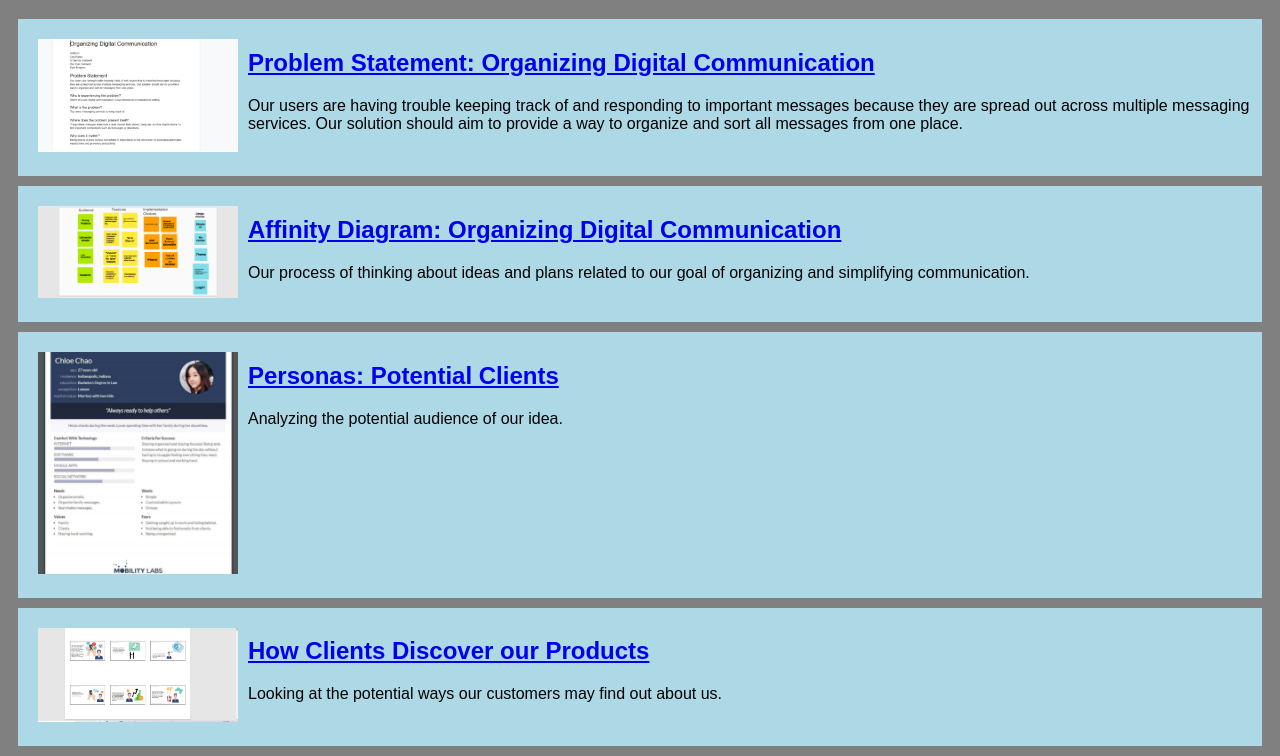
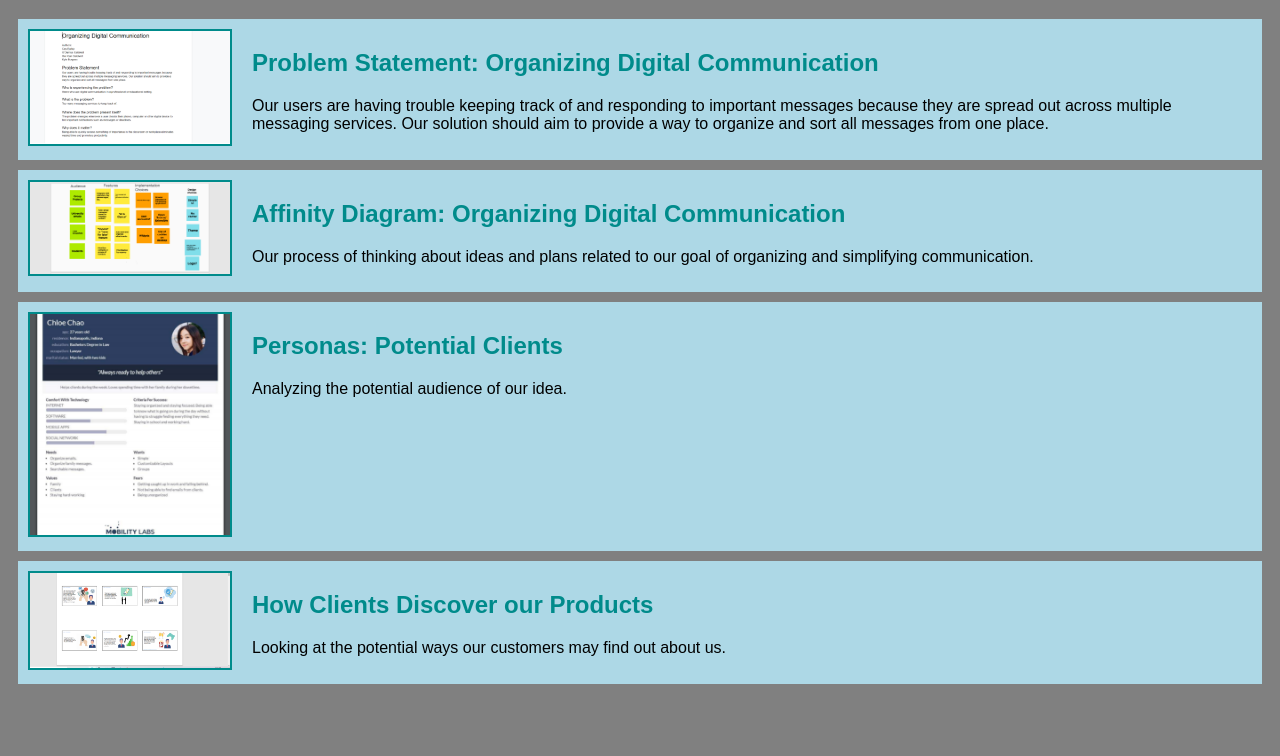
Before and after one commit to ocaldwell1/ocaldwell1.github.io, a plain HTML site: page index.html in a window 1280 px wide. Shown: the part 61-817 px from the top of the page. Drawn offline with Linux system fonts and the light colour scheme.

Commit message:
Add files via upload

```diff
--- a/styles.css
+++ b/styles.css
@@ -12,10 +12,15 @@ body {
 
  .assignment img{
             width: 200px;
-            padding:10px;
+            border: 2px solid darkcyan;
+            margin-right: 20px;
  }
 
 h1 {
     color:darkblue;
     text-align:center;
 }
+a{
+    text-decoration: none;
+    color: darkcyan;
+}
```
